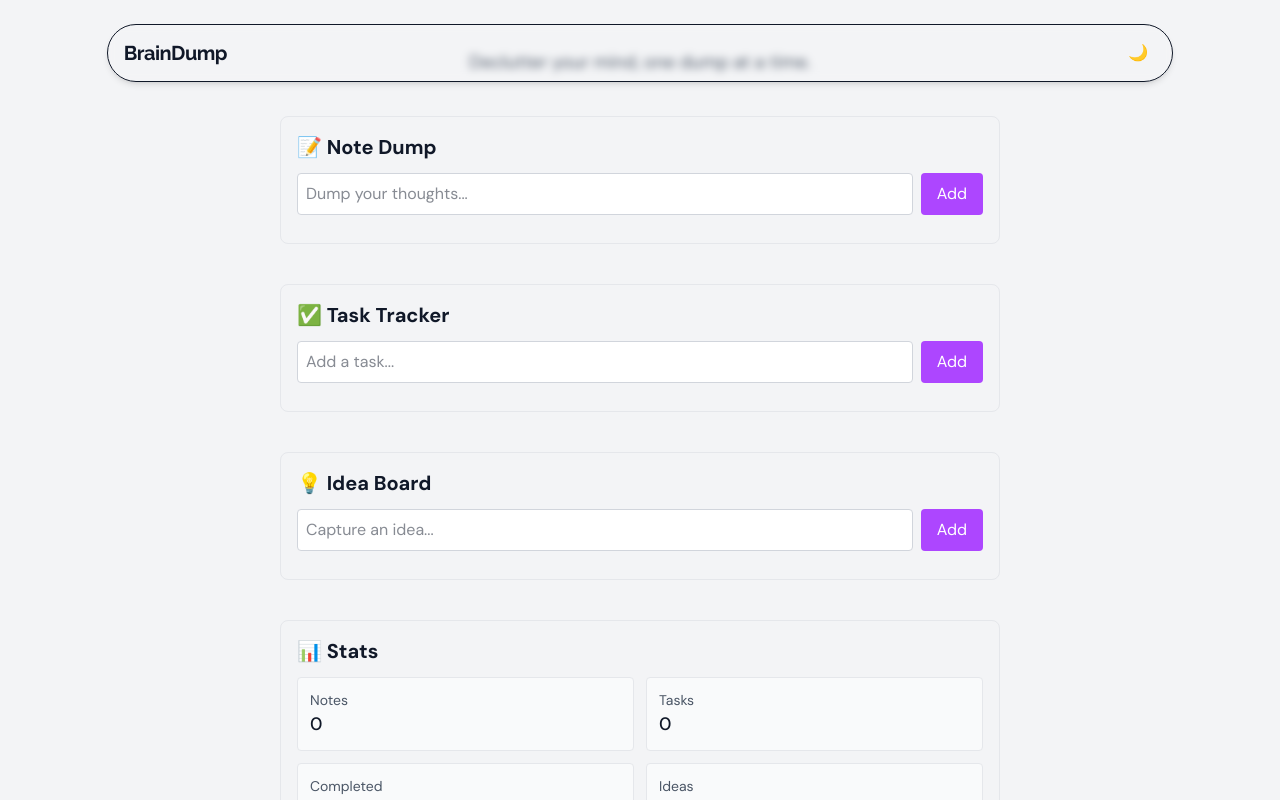
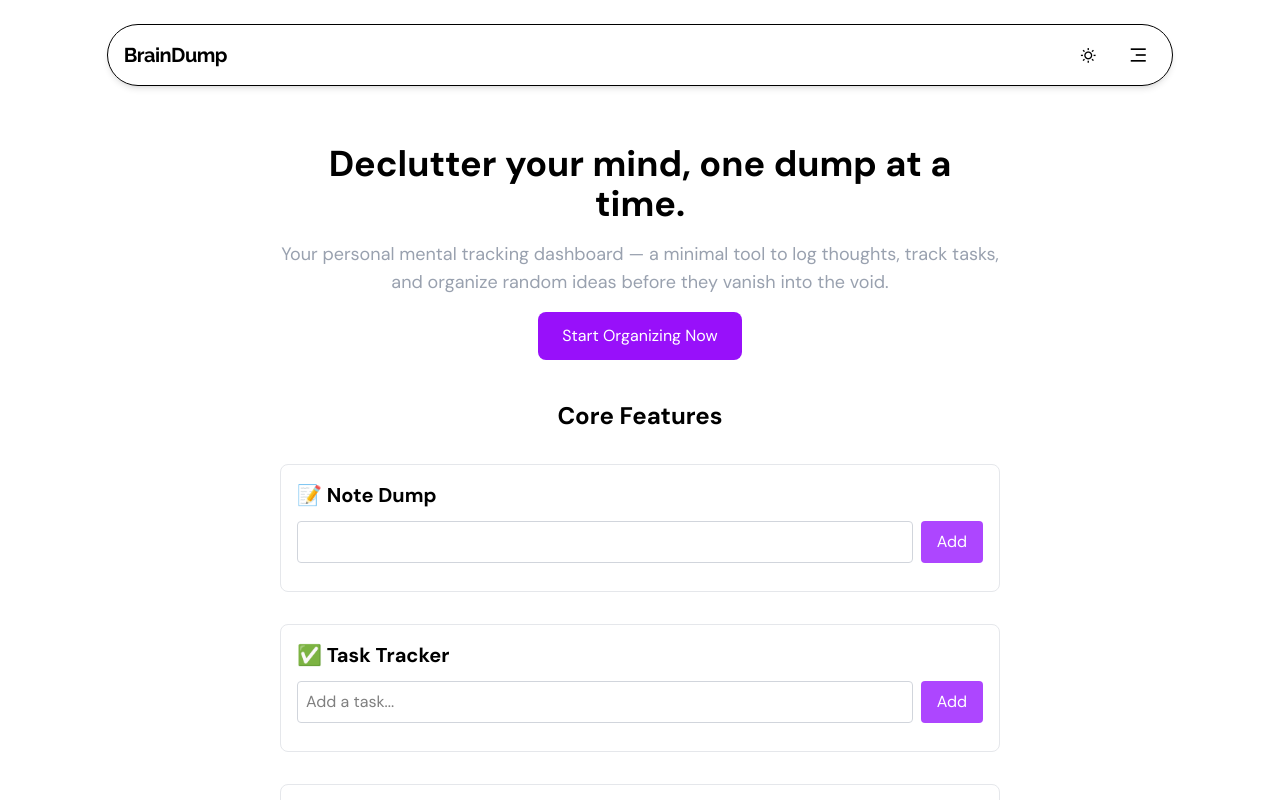
Before and after one commit to Manpreet113/BrainDump, a React (Vite) app: page / in a window 1280 px wide. Shown: the top 800 px of the page. Built offline with nearby package versions, Linux system fonts and the light colour scheme.

Commit message:
Add framer-motion dependency and update styles for TaskTracker, NoteDump, IdeaBoard, and Stats components

```diff
--- a/package.json
+++ b/package.json
@@ -11,6 +11,7 @@
   },
   "dependencies": {
     "@tailwindcss/vite": "^4.1.2",
+    "framer-motion": "^12.6.3",
     "react": "^19.0.0",
     "react-dom": "^19.0.0",
     "remixicon": "^4.6.0"
--- a/src/App.jsx
+++ b/src/App.jsx
@@ -3,32 +3,136 @@ import NoteDump from "./components/NoteDump";
 import TaskTracker from "./components/TaskTracker";
 import IdeaBoard from "./components/IdeaBoard";
 import Stats from "./components/Stats";
+import { motion, AnimatePresence } from "framer-motion";
 
 function App() {
-  const [darkMode, setDarkMode] = useState(false);
+  const [darkMode, setDarkMode] = useState(true);
+  const [isSidebarOpen, setIsSidebarOpen] = useState(false);
 
   return (
-    <div className={`min-h-screen ${darkMode ? "dark bg-gray-900 text-white" : "bg-gray-100 text-gray-900"} transition-colors duration-300`}>
+    <div
+      className={`min-h-screen ${
+        darkMode ? "dark:bg-black dark:text-white" : "bg-white text-black"
+      } transition-colors duration-300`}
+    >
       <header className="pt-6 px-6 flex justify-center">
-        <div className="flex items-center justify-between border fixed w-5/6 backdrop-blur-xs dark:backdrop-blur-xs rounded-full px-4 py-2 shadow-md">
-          <h1 className="text-xl font-bold tracking-tight" style={{ fontFamily: 'var(--font-secondary)' }}>BrainDump</h1>
+        <div className="flex items-center justify-between border fixed z-30 w-5/6 backdrop-blur-xs dark:backdrop-blur-xs rounded-full px-4 py-2 shadow-md">
+          <h1
+            className="text-xl font-bold tracking-tight"
+            style={{ fontFamily: "var(--font-secondary)" }}
+          >
+            BrainDump
+          </h1>
+          <div className="flex items-center gap-4">
             <button
               onClick={() => setDarkMode(!darkMode)}
-            className="p-2 rounded-full hover:bg-gray-400 dark:hover:bg-gray-600 transition-colors"
+              className="p-2 rounded-full hover:bg-purple-600 dark:hover:bg-purple-600 transition-colors"
             >
-            {darkMode ? "☀️" : "🌙"}
+              {darkMode ? (
+                <i class="ri-sun-line"></i>
+              ) : (
+                <i class="ri-moon-line"></i>
+              )}
+            </button>
+            <button
+              onClick={() => setIsSidebarOpen(true)}
+              className="p-2 rounded-full hover:bg-purple-600 transition-colors"
+            >
+              <i className="ri-menu-3-line text-xl"></i>
             </button>
           </div>
+        </div>
       </header>
-      <main className="max-w-3xl mx-auto p-6 space-y-10">
-        <p className="text-center text-lg text-gray-600 dark:text-gray-400">
+      <main className="max-w-3xl mx-auto p-6 pt-30 space-y-10">
+        <div className="text-center space-y-4">
+          <h2 className="text-4xl font-bold">
             Declutter your mind, one dump at a time.
+          </h2>
+          <p className="text-lg text-gray-400">
+            Your personal mental tracking dashboard — a minimal tool to log
+            thoughts, track tasks, and organize random ideas before they vanish
+            into the void.
           </p>
+          {/* Placeholder for "Start Organizing Now" button - I'll add links later */}
+          <a
+            href="#app"
+            className="inline-block px-6 py-3 bg-purple-600 text-white rounded-lg hover:bg-purple-700 transition-colors"
+          >
+            Start Organizing Now
+          </a>
+        </div>
+        <div id="app" className="space-y-8">
+          <h3 className="text-2xl font-semibold text-center">Core Features</h3>
+
           <NoteDump />
           <TaskTracker />
           <IdeaBoard />
+
           <Stats />
+        </div>
       </main>
+
+      {/* Footer */}
+      <footer className="mt-12 p-6 text-center text-gray-500">
+        <p>Built with React, rage, and a rapidly declining will to live.</p>
+        <p>Don’t ask how it works. I don’t know. I blacked out.</p>
+        <p>Code so scuffed, even AI refused to explain it.</p>
+      </footer>
+
+      {/* Sidebar */}
+      <AnimatePresence>
+        {isSidebarOpen && (
+          <motion.div
+            initial={{ x: "100%" }}
+            animate={{ x: 0 }}
+            exit={{ x: "100%" }}
+            transition={{ type: "spring", stiffness: 300, damping: 30 }}
+            className="fixed top-0 right-0 w-64 h-full bg-gray-900 rounded-l-xl shadow-lg z-50 p-4"
+          >
+            <button
+              onClick={() => setIsSidebarOpen(false)}
+              className="absolute top-4 right-4 text-gray-400 hover:text-white"
+            >
+              <i className="ri-close-line text-xl hover:bg-purple-600 rounded-full"></i>
+            </button>
+            <h4 className="text-lg font-semibold mb-4">Menu</h4>
+            <ul className="space-y-2">
+              <li>
+                <a href="#note-dump" className="text-gray-300 hover:text-white">
+                  Note Dump
+                </a>
+              </li>
+              <li>
+                <a
+                  href="#task-tracker"
+                  className="text-gray-300 hover:text-white"
+                >
+                  Task Tracker
+                </a>
+              </li>
+              <li>
+                <a
+                  href="#idea-board"
+                  className="text-gray-300 hover:text-white"
+                >
+                  Idea Board
+                </a>
+              </li>
+              <li>
+                <a href="#stats" className="text-gray-300 hover:text-white">
+                  Stats
+                </a>
+              </li>
+            </ul>
+          </motion.div>
+        )}
+      </AnimatePresence>
+      {isSidebarOpen && (
+        <div
+          className="fixed inset-0 backdrop-blur-lg bg-opacity-50 z-40"
+          onClick={() => setIsSidebarOpen(false)}
+        />
+      )}
     </div>
   );
 }
--- a/src/components/IdeaBoard.jsx
+++ b/src/components/IdeaBoard.jsx
@@ -45,7 +45,7 @@ function IdeaBoard() {
           type="text"
           value={newIdea}
           onChange={(e) => setNewIdea(e.target.value)}
-          className="flex-1 p-2 border border-gray-300 dark:border-gray-600 rounded bg-white dark:bg-gray-800 text-gray-900 dark:text-white focus:outline-none focus:ring-2 focus:ring-blue-500"
+          className="flex-1 p-2 border border-gray-300 dark:border-gray-600 rounded backdrop-blur-lg dark:backdrop-blur-lg text-gray-900 dark:text-white focus:outline-none focus:ring-2 focus:ring-blue-500"
           placeholder="Capture an idea..."
         />
         <button
@@ -59,7 +59,7 @@ function IdeaBoard() {
         {ideas.map((idea) => (
           <li
             key={idea.id}
-            className="animate-item flex items-center justify-between p-2 bg-gray-50 dark:bg-gray-800 border border-gray-200 dark:border-gray-700 rounded"
+            className="animate-item flex items-center justify-between p-2 bg-gray-700 dark:backdrop-blur-ls border border-gray-200 dark:border-gray-700 rounded"
           >
             {editId === idea.id ? (
               <div className="flex-1 flex gap-2">
@@ -67,7 +67,7 @@ function IdeaBoard() {
                   type="text"
                   value={editText}
                   onChange={(e) => setEditText(e.target.value)}
-                  className="flex-1 p-1 border border-gray-300 dark:border-gray-600 rounded bg-white dark:bg-gray-800 text-gray-900 dark:text-white"
+                  className="flex-1 p-1 border border-gray-300 dark:border-gray-600 rounded backdrop-blur-lg dark:backdrop-blur-lg text-gray-900 dark:text-white"
                 />
                 <button
                   onClick={() => saveEdit(idea.id)}
--- a/src/components/NoteDump.jsx
+++ b/src/components/NoteDump.jsx
@@ -45,7 +45,7 @@ function NoteDump() {
           type="text"
           value={newNote}
           onChange={(e) => setNewNote(e.target.value)}
-          className="flex-1 p-2 border border-gray-300 dark:border-gray-600 rounded bg-white dark:bg-gray-800 text-gray-900 dark:text-white focus:outline-none focus:ring-2 focus:ring-blue-500"
+          className="flex-1 p-2 border border-gray-300 dark:border-gray-600 rounded backdrop-blur-lg dark:backdrop-blur-lg text-white dark:text-white focus:outline-none focus:ring-2 focus:ring-blue-500"
           placeholder="Dump your thoughts..."
         />
         <button
@@ -59,7 +59,7 @@ function NoteDump() {
         {notes.map((note) => (
           <li
             key={note.id}
-            className="animate-item flex items-center justify-between p-2 bg-gray-50 dark:bg-gray-800 border border-gray-200 dark:border-gray-700 rounded"
+            className="animate-item flex items-center justify-between p-2 bg-gray-50 dark:bg-gray-700 border border-gray-200 dark:border-gray-700 rounded"
           >
             {editId === note.id ? (
               <div className="flex-1 flex gap-2">
--- a/src/components/Stats.jsx
+++ b/src/components/Stats.jsx
@@ -13,19 +13,19 @@ function Stats() {
     <section className="border border-gray-200 dark:border-gray-700 rounded-lg p-4">
       <h2 className="text-xl font-semibold mb-3 flex items-center gap-2">📊 Stats</h2>
       <div className="grid grid-cols-2 gap-3">
-        <div className="p-3 bg-gray-50 dark:bg-gray-800 rounded border border-gray-200 dark:border-gray-700">
+        <div className="p-3 backdrop-blur-lg dark:backdrop-blur-lg rounded border border-gray-200 dark:border-gray-700">
           <p className="text-sm text-gray-600 dark:text-gray-400">Notes</p>
           <p className="text-lg font-medium">{stats.notes}</p>
         </div>
-        <div className="p-3 bg-gray-50 dark:bg-gray-800 rounded border border-gray-200 dark:border-gray-700">
+        <div className="p-3 backdrop-blur-lg dark:backdrop-blur-lg rounded border border-gray-200 dark:border-gray-700">
           <p className="text-sm text-gray-600 dark:text-gray-400">Tasks</p>
           <p className="text-lg font-medium">{stats.tasks}</p>
         </div>
-        <div className="p-3 bg-gray-50 dark:bg-gray-800 rounded border border-gray-200 dark:border-gray-700">
+        <div className="p-3 backdrop-blur-lg dark:backdrop-blur-lg rounded border border-gray-200 dark:border-gray-700">
           <p className="text-sm text-gray-600 dark:text-gray-400">Completed</p>
           <p className="text-lg font-medium">{stats.completedTasks}</p>
         </div>
-        <div className="p-3 bg-gray-50 dark:bg-gray-800 rounded border border-gray-200 dark:border-gray-700">
+        <div className="p-3 backdrop-blur-lg dark:backdrop-blur-lg rounded border border-gray-200 dark:border-gray-700">
           <p className="text-sm text-gray-600 dark:text-gray-400">Ideas</p>
           <p className="text-lg font-medium">{stats.ideas}</p>
         </div>
--- a/src/components/TaskTracker.jsx
+++ b/src/components/TaskTracker.jsx
@@ -51,7 +51,7 @@ function TaskTracker() {
           type="text"
           value={newTask}
           onChange={(e) => setNewTask(e.target.value)}
-          className="flex-1 p-2 border border-gray-300 dark:border-gray-600 rounded bg-white dark:bg-gray-800 text-gray-900 dark:text-white focus:outline-none focus:ring-2 focus:ring-blue-500"
+          className="flex-1 p-2 border border-gray-300 dark:border-gray-600 rounded backdrop-blur-3xl dark:backdrop-blur-lg  dark:text-white focus:outline-none focus:ring-2 focus:ring-blue-500"
           placeholder="Add a task..."
         />
         <button
```
Also changed, not shown: 1 other file (tests, documents, lock files or other folders). Lines whose indentation alone changed are shown as unchanged.
